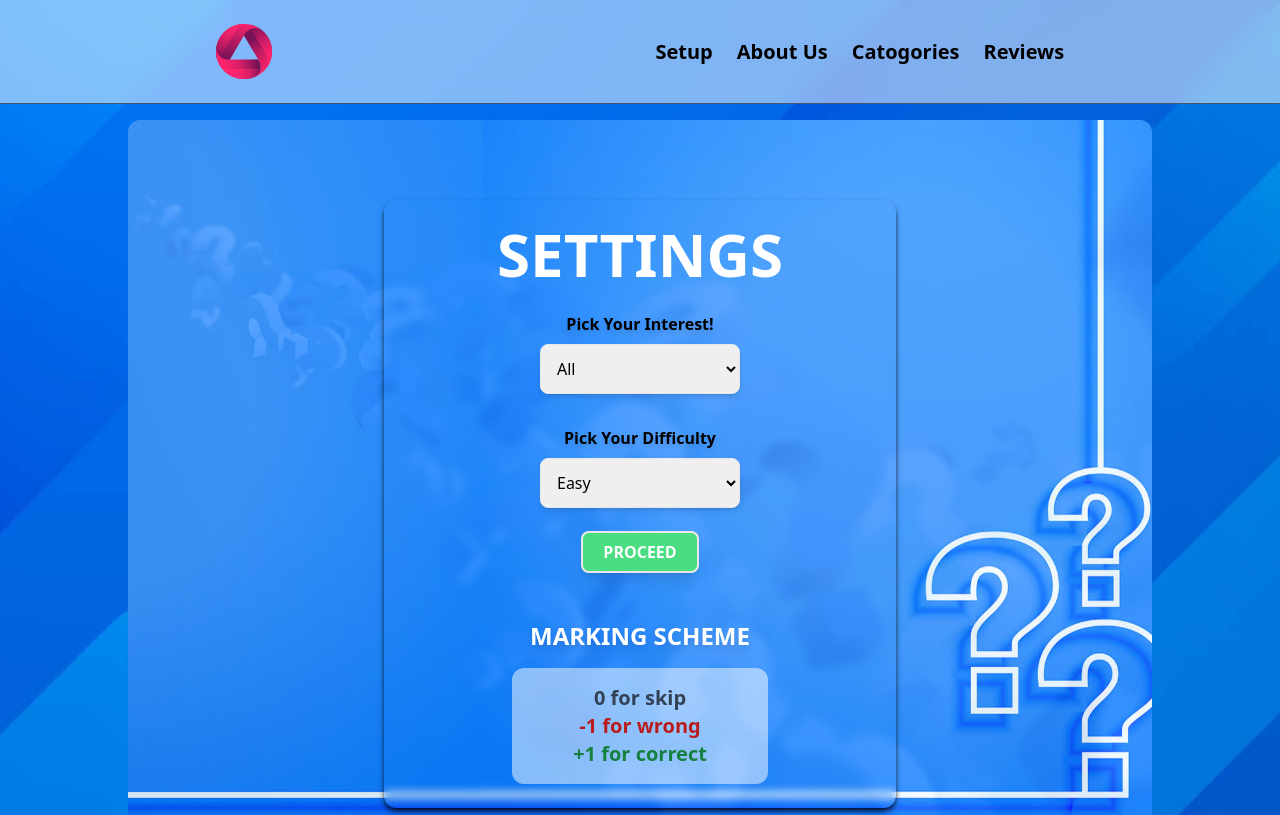
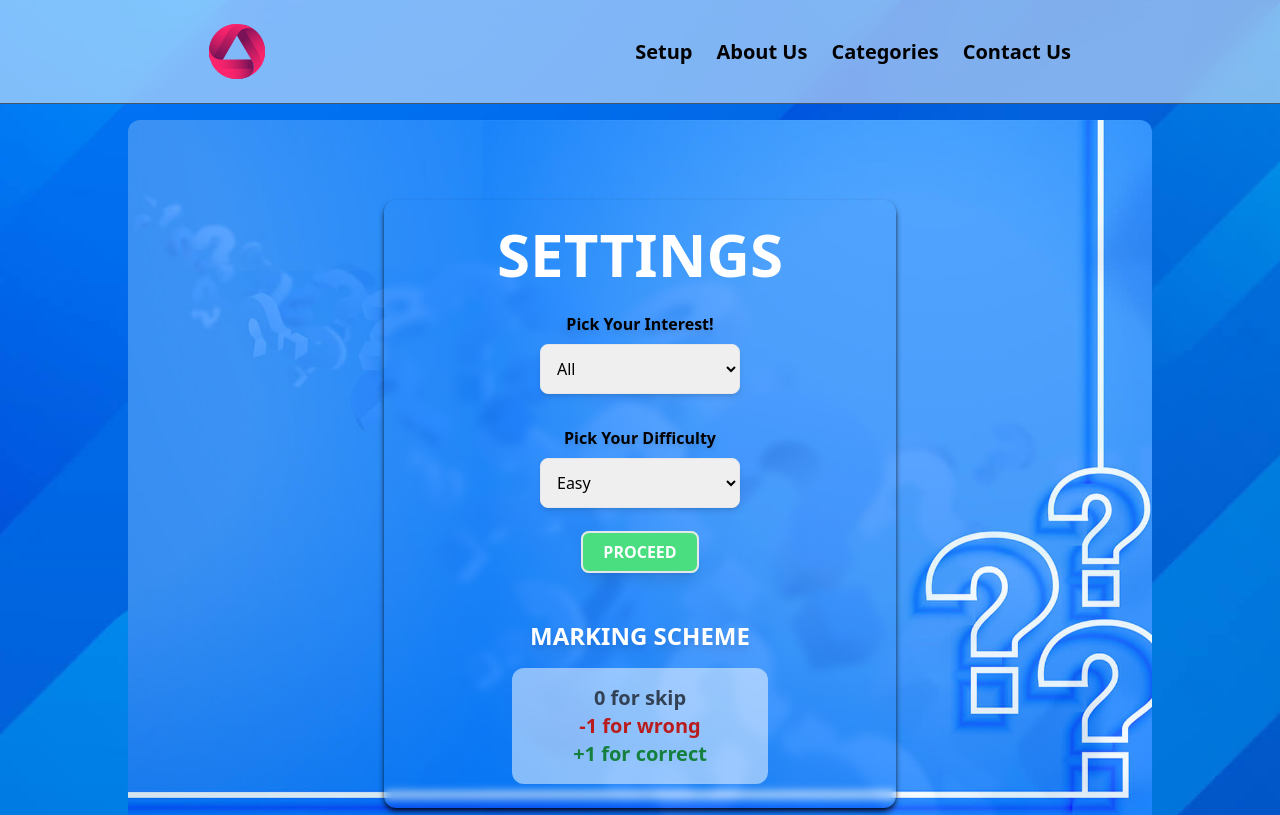
Before and after one commit to CodeSpec01/quiz, a website: page setup.html in a window 1280 px wide. Shown: the top 815 px of the page. Drawn offline with Linux system fonts and the light colour scheme.

Commit message:
refactor 1.0

```diff
--- a/quiz.js
+++ b/quiz.js
@@ -82,7 +82,6 @@ const quizAlgo = async () => {
         wrapper.style.pointerEvents = "auto";
         nextQuestionBtn.style.pointerEvents = "none";
       } else {
-        alert("Quiz ended");
         window.location.href = "/result.html"
       }
 
--- a/setup.html
+++ b/setup.html
@@ -14,7 +14,7 @@
 
   <!-- Navbar -->
   <div
-    class="p-6 w-full flex justify-between sm:justify-around items-center border-b-[1px] border-slate-600 backdrop-blur-md bg-transparent z-50 fixed text-xl bg-white/50">
+    class="p-6 w-full flex justify-between sm:justify-around items-center border-b-[1px] border-slate-600 backdrop-blur-md z-50 fixed text-xl bg-white/50">
     <div>
       <a href="index.html"><img src="/public/logo.png" alt="logo" /></a>
     </div>
@@ -26,11 +26,11 @@
       <a href="/index.html#about" class="hover:underline">
         <div>About Us</div>
       </a>
-      <a href="/index.html#catagories" class="hover:underline">
-        <div>Catogories</div>
+      <a href="/index.html#category" class="hover:underline">
+        <div>Categories</div>
       </a>
-      <a href="#review" class="hover:underline">
-        <div>Reviews</div>
+      <a href="/index.html#contact" class="hover:underline">
+        <div>Contact Us</div>
       </a>
     </div>
 
```
Also changed, not shown: index.html (+3 -3 lines), result.html (+4 -4 lines).
